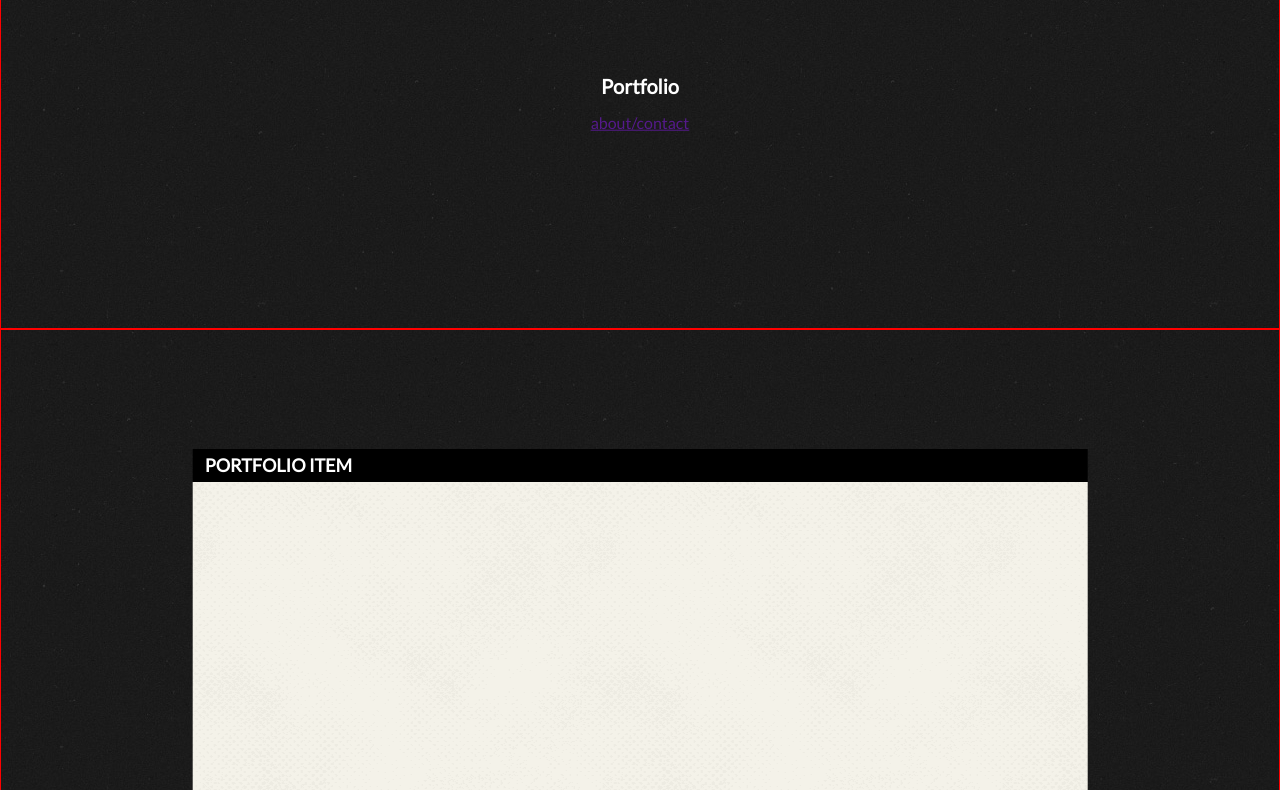
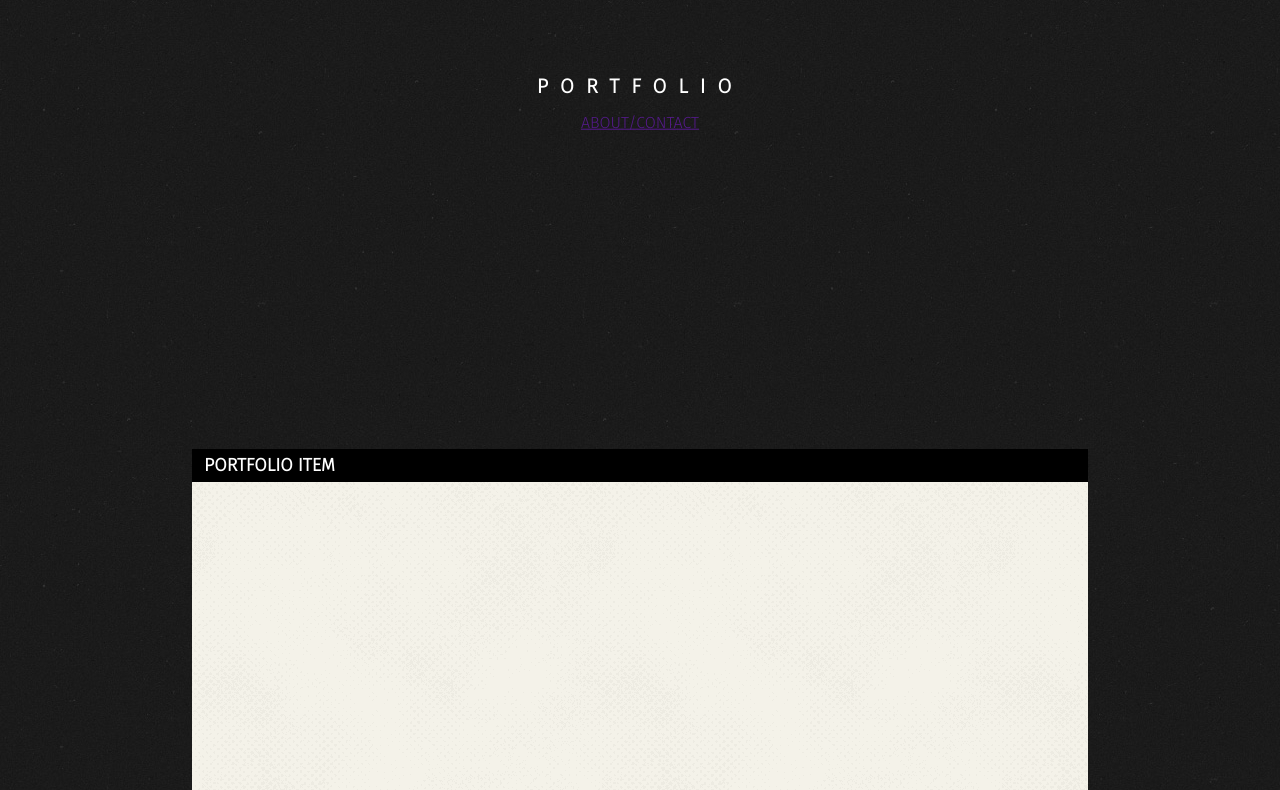
Before and after one commit to mallowmew/portfolio, a plain HTML site: page index.html in a window 1280 px wide. Shown: the part 471-1261 px from the top of the page. Drawn offline with Linux system fonts and the light colour scheme.

Commit message:
mess with fonts

```diff
--- a/index.html
+++ b/index.html
@@ -5,7 +5,7 @@
         <title>Cat Stone - Portfolio</title>
         <meta name="description" content="">
         <link rel="stylesheet" type="text/css" href="normalize.css">
-        <link rel="stylesheet" href="https://fonts.googleapis.com/css?family=Lato&display=swap">
+        <link rel="stylesheet" href="https://fonts.googleapis.com/css?family=Fira+Sans:300&display=swap">
         <link rel="stylesheet" type="text/css" href="style.css">
     </head>
     <body>
--- a/style.css
+++ b/style.css
@@ -4,12 +4,12 @@
 
 html {
     font-size: 62.5%;
+    font-family: 'Fira Sans', sans-serif;
 }
 
 body {
     background-color: #424242;
     background: url(./Assets/broken_noise.png) repeat;
-    font-family: 'Lato', sans-serif;
 
 }
 
@@ -18,11 +18,14 @@ div {
     font-size: 1.6rem;
 }
 
+h1, h2, h3, h4, h5, h6, a {
+    text-transform: uppercase;
+}
+
 .container {
     position: relative;
     width: 100%;
     height: 100vh;
-    border: 1px solid #ff0000;
 }
 
 .landing-content {
@@ -36,11 +39,13 @@ div {
 
 .landing-content h1 {
     font-size: 14rem;
+    letter-spacing: 0.2em;
     white-space: nowrap;
 }
 
 .landing-content h2 {
     font-size: 2rem;
+    letter-spacing: 0.6em;
 }
 
 .portfolio-window {
@@ -57,7 +62,6 @@ div {
     margin: 0;
     padding: 6px 12px;
     font-size: 1.8rem;
-    text-transform: uppercase;
 }
 
 .portfolio-window .top-bar {
```
